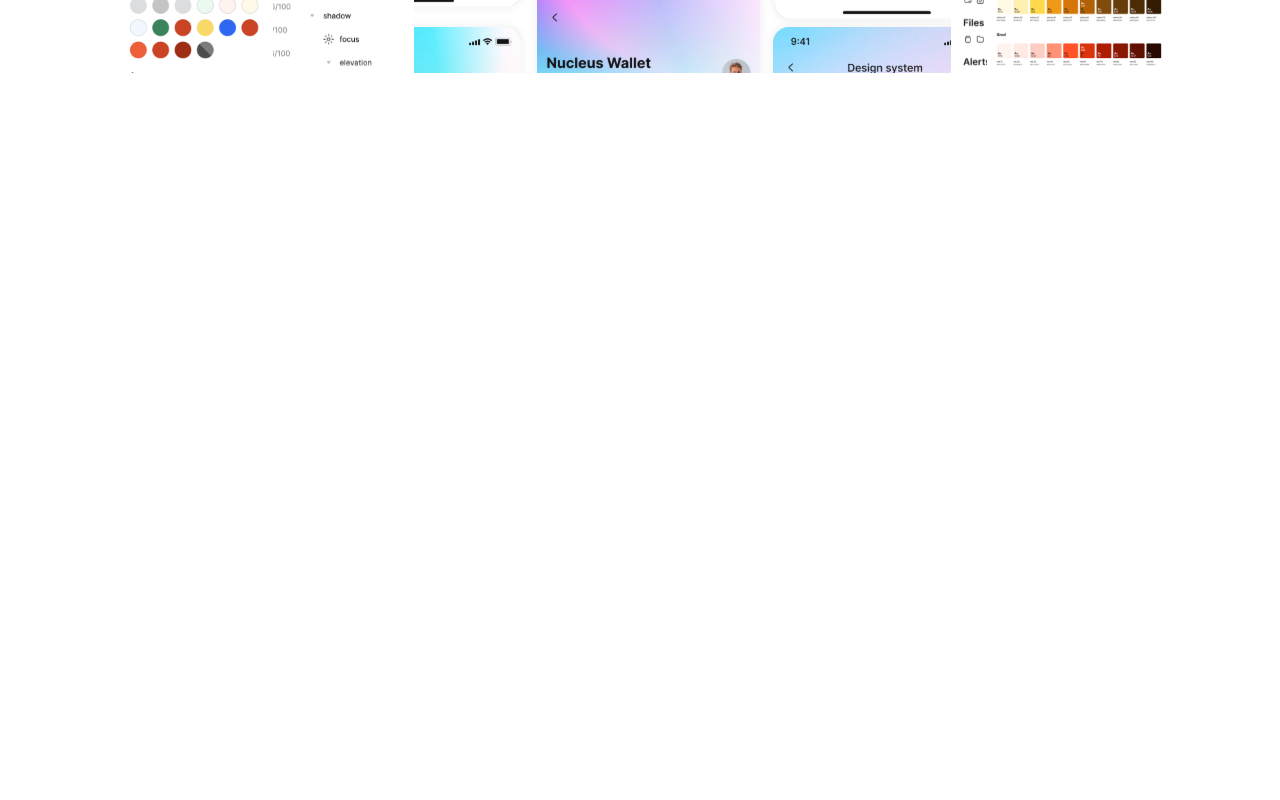
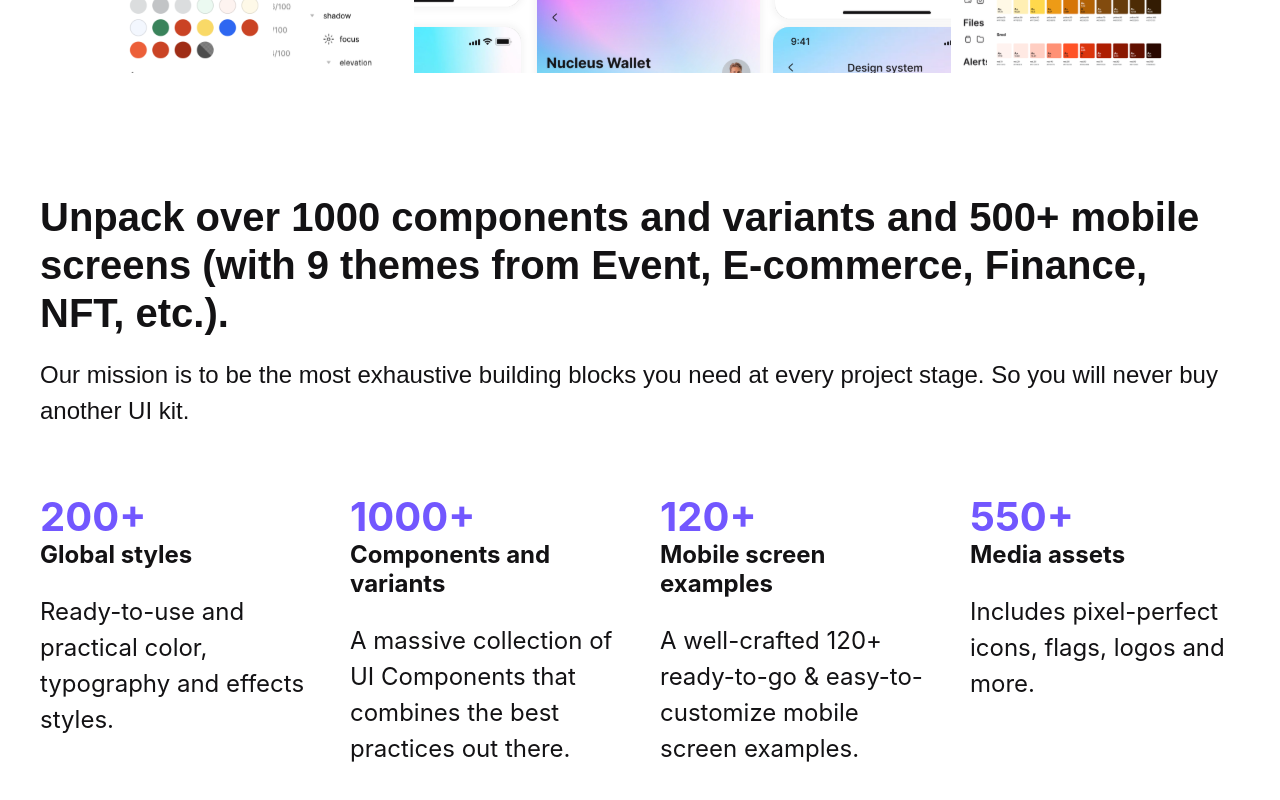
Before and after one commit to works-joscript/Design-System, a React (Create React App) app: page / in a window 1280 px wide. Shown: the part 1227-2027 px from the top of the page. Before the commit the page ends 1300 px from the top, so only its background shows below. Built offline with nearby package versions, Linux system fonts and the light colour scheme.

Commit message:
ecommerce information

```diff
--- a/src/App.js
+++ b/src/App.js
@@ -1,4 +1,5 @@
 import "./App.css";
+import EcommerceFinance from "./pages/EcommerceFinance/EcommerceFinance";
 import Home from "./pages/home/Home";
 import Landing from "./pages/landing/Landing";
 
@@ -7,6 +8,7 @@ function App() {
     <div className="App">
       <Home />
       <Landing />
+      <EcommerceFinance />
     </div>
   );
 }
--- a/src/pages/EcommerceFinance/EcommerceFinance.css
+++ b/src/pages/EcommerceFinance/EcommerceFinance.css
@@ -0,0 +1,77 @@
+.ecommerce {
+    margin: 120px 0px;
+    width: 1200px;
+    display: flex;
+    flex-direction: column;
+    gap: 64px;
+}
+
+.ecommerce .info-head {
+    display: flex;
+    width: 1200px;
+    flex-direction: column;
+    align-items: flex-start;
+    gap: 20px;
+    text-align: start;
+}
+
+.ecommerce .info-head h1 {
+    color: #131214;
+    font-family: sans-serif;
+    font-size: 40px;
+    font-style: normal;
+    font-weight: 700;
+    line-height: 120%;
+    margin: 0;
+}
+
+.ecommerce .info-head p {
+    color: #131214;
+    font-family: sans-serif;
+    font-size: 24px;
+    font-style: normal;
+    font-weight: 400;
+    line-height: 150%;
+    margin: 0;
+}
+
+.ecommerce .boxes {
+    display: flex;
+    align-items: flex-start;
+    gap: 40px;
+    height: 299px;
+}
+
+.ecommerce .boxes .box {
+    width: 270px;
+    height: 290px;
+    text-align: start;
+}
+
+.ecommerce .boxes .box .number {
+    width: 270px;
+    color: #7257FF;
+    font-size: 40px;
+    font-style: normal;
+    font-weight: 700;
+    line-height: 120%;
+    margin-bottom: 16px;
+    margin: 0;
+}
+.ecommerce .boxes .box .title {
+    margin: 0;
+    color: #131214;
+    font-size: 24px;
+    font-style: normal;
+    font-weight: 700;
+    line-height: 120%;
+}
+
+.ecommerce .boxes .box .discription {
+    width: 270px;
+    color: #131214;
+    font-size: 24px;
+    font-style: normal;
+    font-weight: 400;
+    line-height: 150%;
+}
--- a/src/pages/EcommerceFinance/EcommerceFinance.jsx
+++ b/src/pages/EcommerceFinance/EcommerceFinance.jsx
@@ -0,0 +1,52 @@
+import "./EcommerceFinance.css";
+
+const EcommerceFinance = () => {
+  return (
+    <section className="ecommerce">
+      <div className="info-head">
+        <h1>
+          Unpack over 1000 components and variants and 500+ mobile screens (with
+          9 themes from Event, E-commerce, Finance, NFT, etc.).
+        </h1>
+        <p>
+          Our mission is to be the most exhaustive building blocks you need at
+          every project stage. So you will never buy another UI kit.
+        </p>
+      </div>
+      <div className="boxes">
+        <div className="box">
+          <p className="number">200+</p>
+          <span className="title">Global styles</span>
+          <p className="discription">
+            Ready-to-use and practical color, typography and effects styles.
+          </p>
+        </div>
+        <div className="box">
+          <p className="number">1000+</p>
+          <span className="title">Components and variants</span>
+          <p className="discription">
+            A massive collection of UI Components that combines the best
+            practices out there.
+          </p>
+        </div>
+        <div className="box">
+          <p className="number">120+</p>
+          <span className="title">Mobile screen examples</span>
+          <p className="discription">
+            A well-crafted 120+ ready-to-go & easy-to-customize mobile screen
+            examples.
+          </p>
+        </div>
+        <div className="box">
+          <p className="number">550+</p>
+          <span className="title">Media assets</span>
+          <p className="discription">
+            Includes pixel-perfect icons, flags, logos and more.
+          </p>
+        </div>
+      </div>
+    </section>
+  );
+};
+
+export default EcommerceFinance;
```
